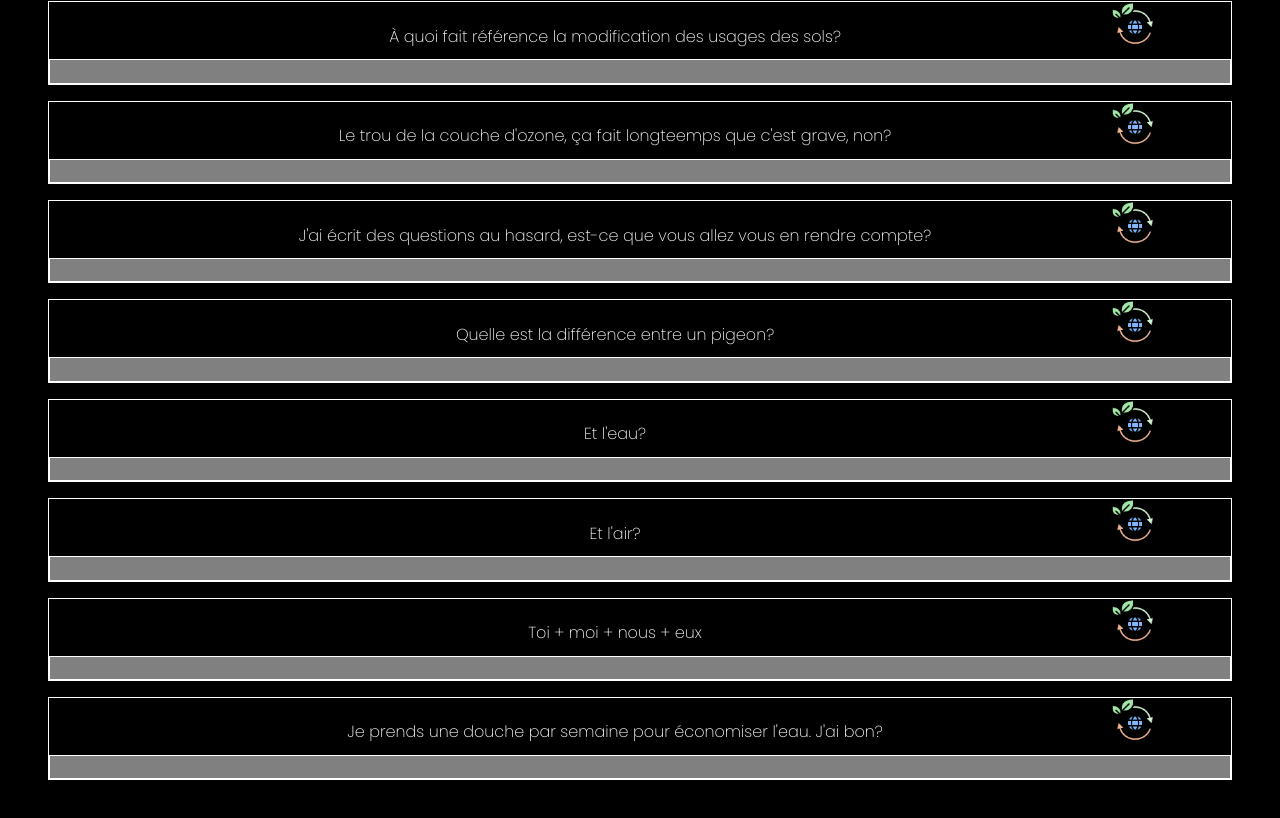
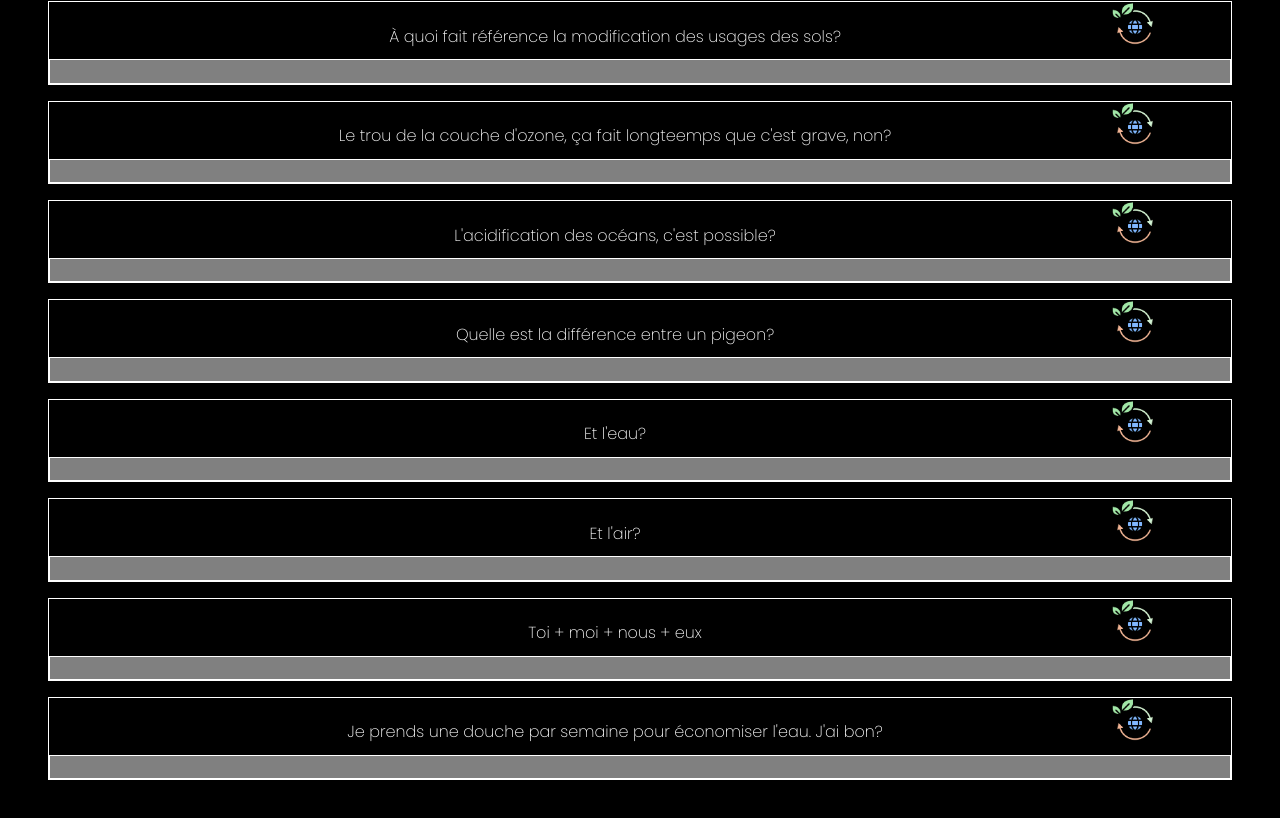
Before and after one commit to WildCodeSchool/-RMT-2203--Erreur404-miditrente, a React (Vite) app in the folder frontend/: page /Faq in a window 1280 px wide. Shown: the part 755-1573 px from the top of the page. Built offline with nearby package versions, Linux system fonts and the light colour scheme.

Commit message:
questions/réponses mises à jour 10/x

```diff
--- a/frontend/src/components/FaqPage.jsx
+++ b/frontend/src/components/FaqPage.jsx
@@ -57,10 +57,9 @@ function FaqPage() {
       open: false,
     },
     {
-      question:
-        "J'ai écrit des questions au hasard, est-ce que vous allez vous en rendre compte?",
+      question: "L'acidification des océans, c'est possible?",
       answer:
-        "	Ph'nglui mglw'nafh Cthulhu R'lyeh wgah'nagl fhtagn. Fhtagn ngs'uhn Hastur shaggyar k'yarnak, ee ngshagg shugg n'ghft sgn'wahl h'li'hee sll'ha r'luh nilgh'ri hrii nilgh'ri, shtunggli hupadgh vulgtm ulnagl li'hee goka y-lw'nafh fm'latgh throd. Ee gnaiih orr'e lloig vulgtlagln 'ai ooboshu, uln gof'nn cgotha shagg ron ch' Nyarlathotep, f'Chaugnar Faugn geb llllnyth h'shagg kadishtu. ",
+        "Malheureusement oui. Lorsque le taux moyen de saturation de l'eau de mer de surface en aragonite sera supérieur ou égal à 80% du niveau pré-industriel, cette limite sera dépassée.\nL’aragonite est un minéral composé de carbonate de calcium. Elle devient soluble dans l'océan au-delà d'une certaine acidité de l'eau (légèrement variable selon la température), c'est pourquoi elle est considérée comme un des traceurs et indicateurs de l'acidification des océans induite par les émissions anthropiques de CO2 notamment. Elle est à ce titre choisie comme variable de contrôle de l'acidification des océans par les auteurs du concept des limites planétaires en 2009",
       open: false,
     },
     {
```
